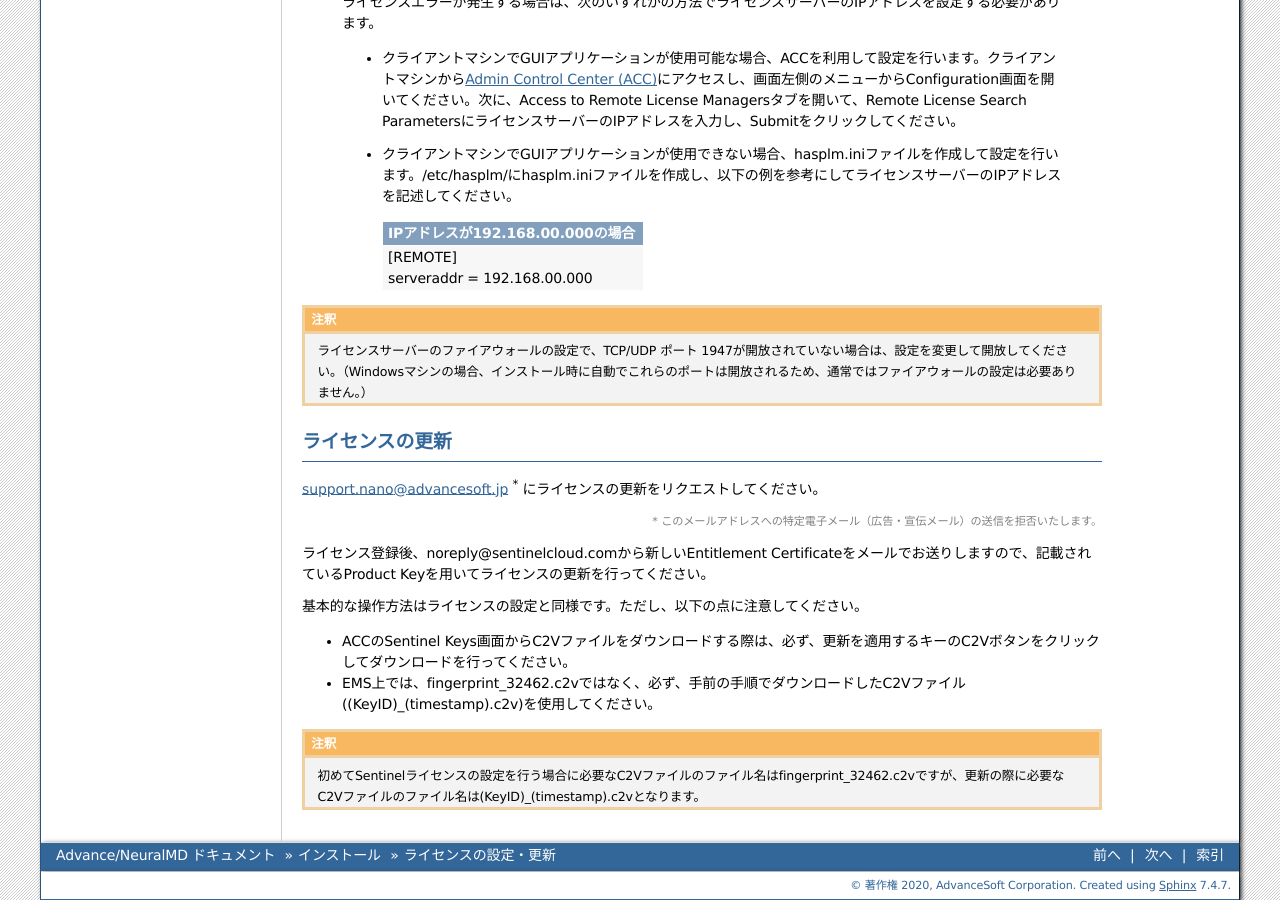
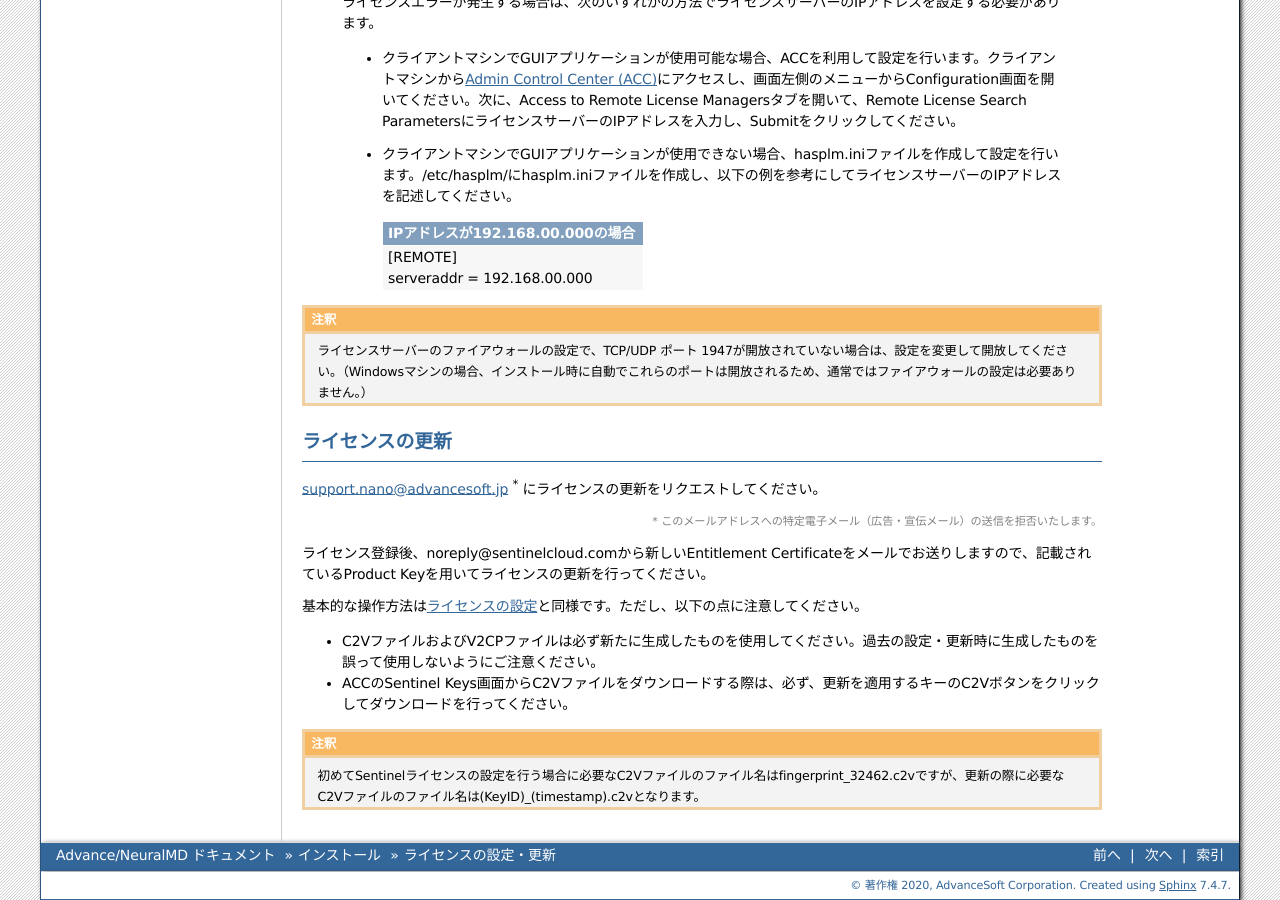
Before and after one commit to advancesoftcorp/neuralmd-doc, a Sphinx documentation site: the page built from docs/source/install/license.rst, in a window 1280 px wide and 900 px high, scrolled down 5356 px. Built offline with Sphinx 7.4.7, drawn with Linux system fonts in a browser that asks for light colours; formulas are drawn with MathJax 3.

Commit message:
add warning sentence for license update

```diff
--- a/docs/source/install/license.rst
+++ b/docs/source/install/license.rst
@@ -192,11 +192,11 @@ support.nano@advancesoft.jp :sup:`*` にライセンスの更新をリクエス
 
 ライセンス登録後、noreply\@sentinelcloud.comから新しいEntitlement Certificateをメールでお送りしますので、記載されているProduct Keyを用いてライセンスの更新を行ってください。
 
-基本的な操作方法はライセンスの設定と同様です。ただし、以下の点に注意してください。
+基本的な操作方法は\ :ref:`licenseset`\ と同様です。ただし、以下の点に注意してください。
+
+- C2VファイルおよびV2CPファイルは必ず新たに生成したものを使用してください。過去の設定・更新時に生成したものを誤って使用しないようにご注意ください。
 
 - ACCのSentinel Keys画面からC2Vファイルをダウンロードする際は、必ず、更新を適用するキーのC2Vボタンをクリックしてダウンロードを行ってください。
-
-- EMS上では、fingerprint_32462.c2vではなく、必ず、手前の手順でダウンロードしたC2Vファイル((KeyID)_(timestamp).c2v)を使用してください。
 
 .. note::
 
```
